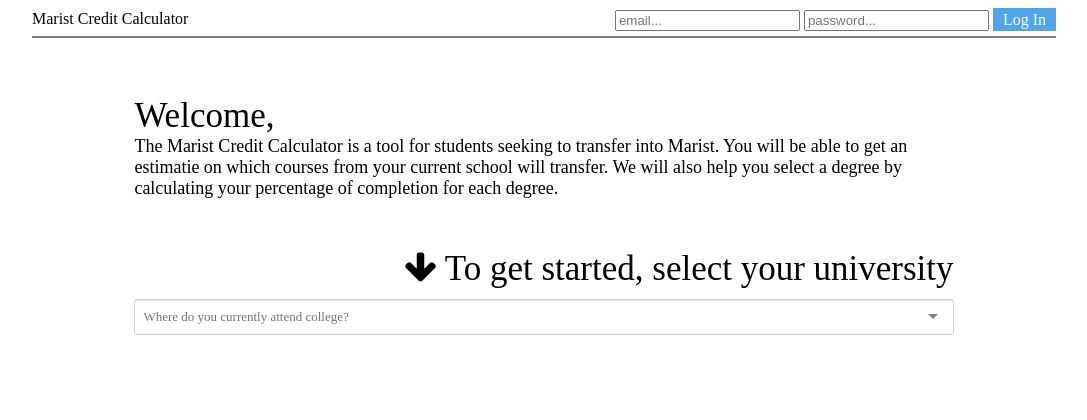
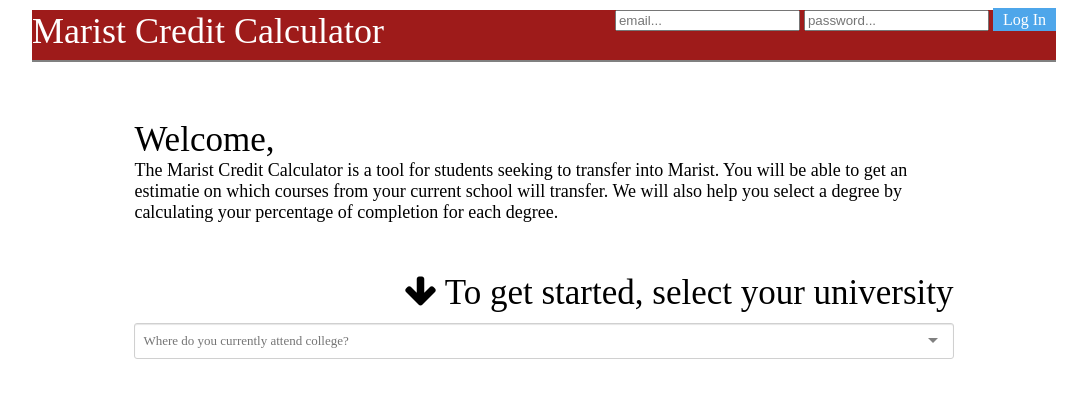
Before and after one commit to evanjhopkins/CreditCalculator, a Flask app: page / in a window 1280 px wide. Shown: the top 420 px of the page, without its empty margins (96-1183 px from the left). Run offline with Flask 2, Linux system fonts and the light colour scheme; data comes from the database, SQL or seed files in the repository; some libraries are stand-ins or nearby versions.

Commit message:
made style better

```diff
--- a/templates/frame.html
+++ b/templates/frame.html
@@ -1,5 +1,4 @@
 <!doctype html>
-<html lang="en">
   <head>
     <meta charset="utf-8" />
     <meta name="viewport" content="width=device-width, initial-scale=1.0" />
@@ -10,11 +9,20 @@
     <script src="{{ url_for('static',filename='js/vendor/jquery.js') }}"></script>
     <script src="{{ url_for('static',filename='js/selectize.js') }}"></script>
     {% block imports %}{% endblock %}
+    <style>
+      .size{
+      font-size:36px;
+      }
+      .back{
+        color: #ffffff;
+        background:#9e1b1a;
+        }
+    </style>
   </head>
   <body>
-
     <div class="wrapper">
       <div class="top">
+        <div class = "back">
         {% if not session['email'] %}
           <div class="login">
           <form class="form" action="/api/user/login" method="POST">
@@ -28,8 +36,10 @@
           <div class="user">{{session['email']}} (<span class="logout">log out</span>)</div>
         {% endif %}
         <div class="header">
+          <div class = "size">
           <span class="title">Marist</span>
           <span class="sub_title">Credit Calculator</span>
+            </div>
         </div>
         <hr noshade>
       </div>
@@ -42,7 +52,10 @@
       </div>
 
     </div>
+      </div>
+  </div>
   </body>
+
 
   <script>
     var isLoggedIn = ("{{session['user_id']}}") ? true : false;//is user logged in?
```
Also changed, not shown: templates/activity.html (+5 -2 lines), templates/admin_course.html (+5 -2 lines), templates/admin_users.html (+5 -2 lines), templates/admin_users_details.html (+5 -2 lines).
